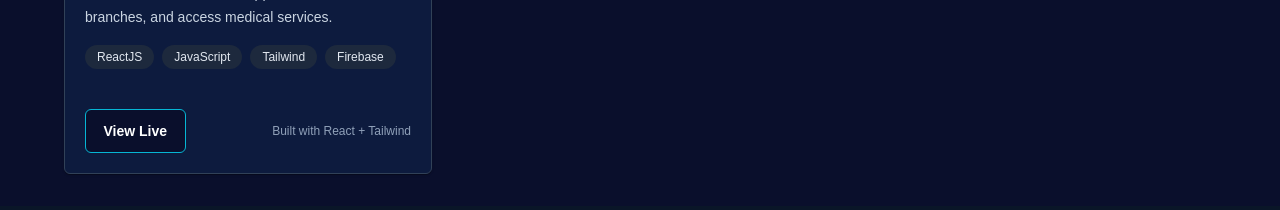
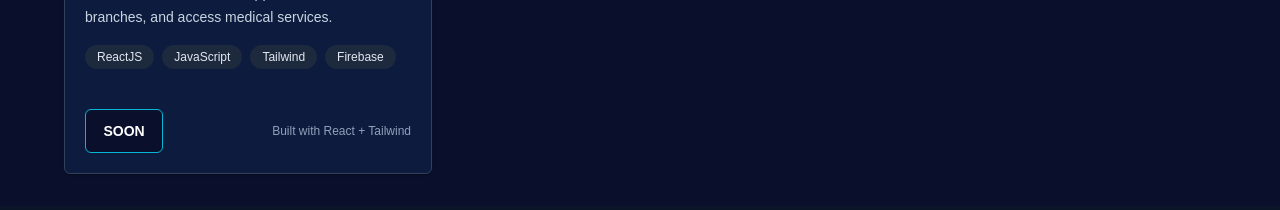
Before and after one commit to HannSammDev/MyPortfolio, a React (Vite) app: page / in a window 1280 px wide. Shown: the part 2620-2830 px from the top of the page. Built offline with nearby package versions, Linux system fonts and the light colour scheme; a web font is replaced by a local one.

Commit message:
'uptbutton'

```diff
--- a/src/about.jsx
+++ b/src/about.jsx
@@ -1,6 +1,13 @@
-import React from "react";
+import React, { useEffect } from "react";
 import { Image } from "primereact/image";
+import AOS from "aos";
+
 export const About = () => {
+  useEffect(() => {
+    AOS.init({
+      duration: 800,
+    });
+  }, []);
   return (
     <>
       {/* <div className="h-35"></div> */}
@@ -16,17 +23,18 @@ export const About = () => {
           </div>
         </div>
 
-        <div className="gap-8 items-center py-8 px-4 mx-auto max-w-screen-lg xl:gap-16 md:grid md:grid-cols-2 sm:py-16 lg:px-6">
+        <div className="gap-8 items-center py-8 px-4 mx-auto max-w-screen-lg xl:gap-16 md:grid md:grid-cols-2 sm:py-16 lg:px-6 ">
           <img
             // width="500"
             style={{ height: "80%" }}
-            className="rounded-3xl ring-2 ring-gray-300 dark:ring-gray-500"
+            className=" rounded-3xl ring-2 ring-gray-300 dark:ring-gray-500 transition-transform duration-300 hover:-translate-y-1"
             src="./internpic.jpg"
             alt="dashboard image"
             preview
+            data-aos="fade-right"
           />
 
-          <div className="mt-1 md:mt-0">
+          <div className="mt-1 md:mt-0" data-aos="fade-left">
             <h2 className="mb-4 text-4xl tracking-tight font-extrabold text-blue-600">
               Web Developer – Frontend & Full Stack Solutions
             </h2>
--- a/src/main.jsx
+++ b/src/main.jsx
@@ -3,6 +3,11 @@ import * as ReactDOM from "react-dom/client"; // ← this is required
 import { BrowserRouter as Router, Routes, Route } from "react-router-dom";
 import "./index.css";
 import "flowbite";
+// AOS
+import "aos/dist/aos.css";
+import "animate.css";
+
+//PRIMEREACT
 import "primereact/resources/themes/lara-light-cyan/theme.css";
 import "primereact/resources/primereact.min.css";
 import "primeicons/primeicons.css";
--- a/src/project.jsx
+++ b/src/project.jsx
@@ -2,8 +2,7 @@ import React from "react";
 import { Image } from 'primereact/image';
 import { Button } from "primereact/button";
 import AOS from "aos";
-import 'aos/dist/aos.css';
-import 'animate.css';
+
 import { useEffect } from "react";
 import { Card } from 'primereact/card';
 
@@ -41,8 +40,9 @@ const projectData = [
     description:
       "HealthFirst Clinic — book appointments, find branches, and access medical services. ",
     tech: ["ReactJS", "JavaScript", "Tailwind", "Firebase"],
-    liveUrl: "#",
+    // liveUrl: "https://health-care-rho-eight.vercel.app/",
     built: "React + Tailwind",
+    button: "SOON"
   },
 ];
 
@@ -103,7 +103,7 @@ export const Project = () => {
                     className="hover:text-blue-300"
                      style={{ backgroundColor: "#0a0f2c" }}
                     size="small"
-                    label={<span className="hover:text-blue-300">View Live</span>}
+                    label={<span className="hover:text-blue-300">{ project.button ?? "View Live" }</span>}
                     onClick={() => window.open(project.liveUrl, "_blank")}
                   />
                   <span className="text-xs text-slate-400">
```
